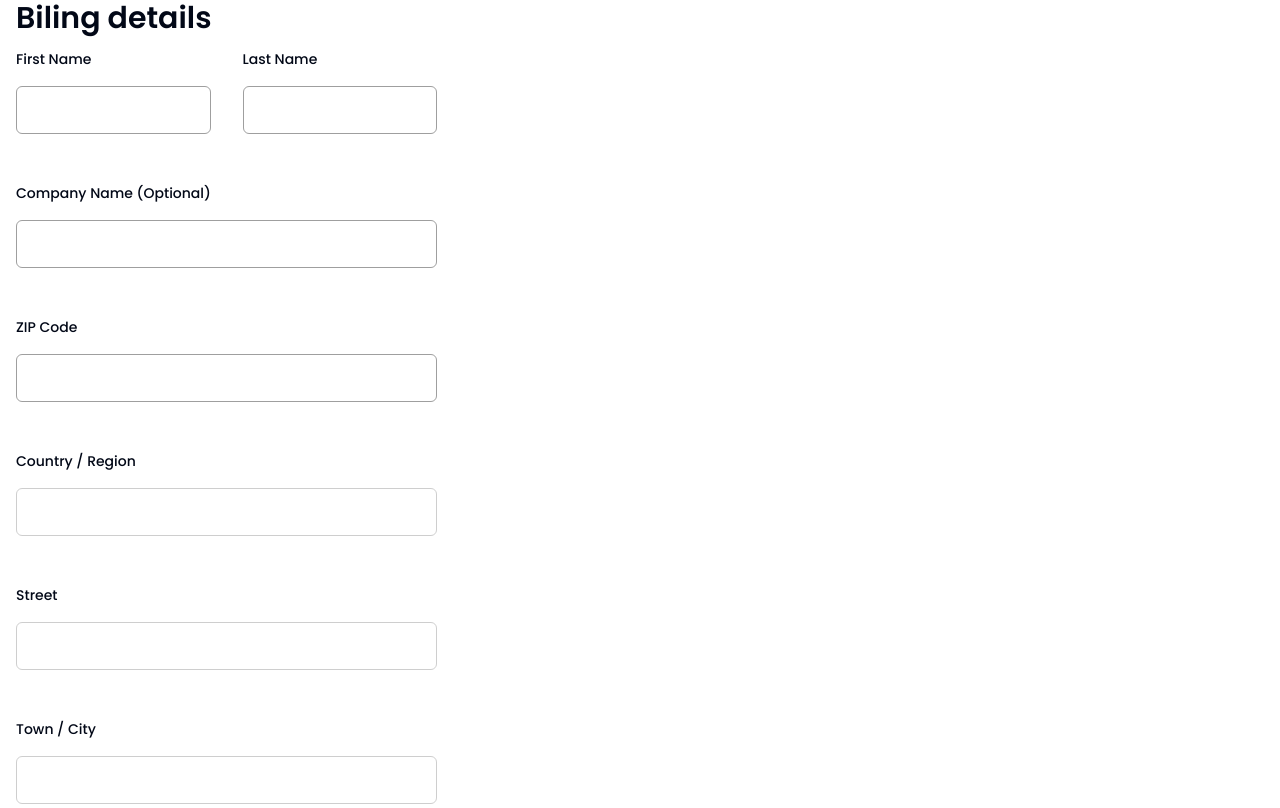
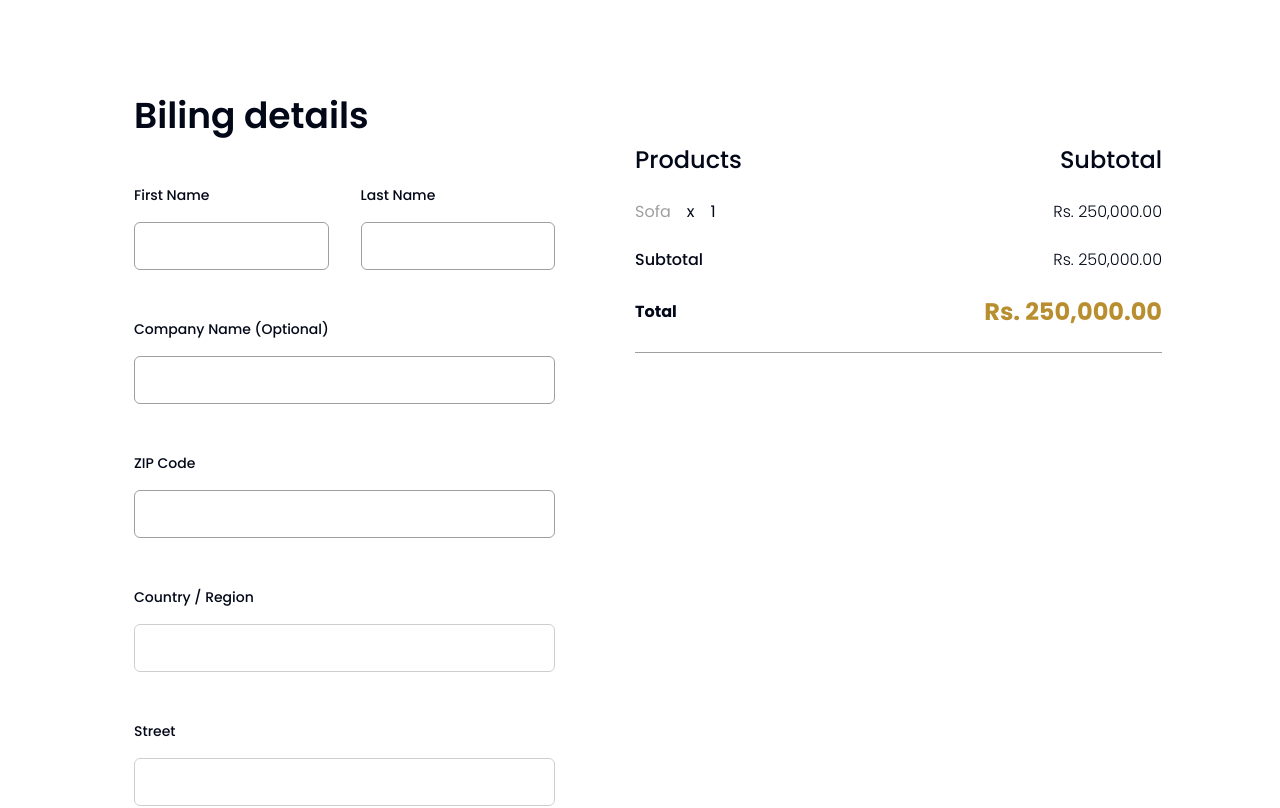
Before and after one commit to YAN-AES/Desafio3, a React (Vite) app: page /checkout in a window 1280 px wide. Shown: the top 808 px of the page. Built offline with nearby package versions, Linux system fonts and the light colour scheme; the HTML template or start-up script is replaced by a standard one.

Commit message:
feat: added form subtotal to Form page

```diff
--- a/package.json
+++ b/package.json
@@ -15,6 +15,7 @@
     "@radix-ui/react-dialog": "^1.0.5",
     "@radix-ui/react-label": "^2.0.2",
     "@radix-ui/react-popover": "^1.0.7",
+    "@radix-ui/react-radio-group": "^1.2.0",
     "@radix-ui/react-scroll-area": "^1.0.5",
     "@radix-ui/react-select": "^2.0.0",
     "@radix-ui/react-slot": "^1.0.2",
--- /dev/null
+++ b/src/components/ui/radio-group.tsx
@@ -0,0 +1,44 @@
+"use client";
+
+import * as React from "react";
+import * as RadioGroupPrimitive from "@radix-ui/react-radio-group";
+import { Circle } from "lucide-react";
+
+import { cn } from "@/lib/utils";
+
+const RadioGroup = React.forwardRef<
+  React.ElementRef<typeof RadioGroupPrimitive.Root>,
+  React.ComponentPropsWithoutRef<typeof RadioGroupPrimitive.Root>
+>(({ className, ...props }, ref) => {
+  return (
+    <RadioGroupPrimitive.Root
+      className={cn("grid gap-2", className)}
+      {...props}
+      ref={ref}
+    />
+  );
+});
+RadioGroup.displayName = RadioGroupPrimitive.Root.displayName;
+
+const RadioGroupItem = React.forwardRef<
+  React.ElementRef<typeof RadioGroupPrimitive.Item>,
+  React.ComponentPropsWithoutRef<typeof RadioGroupPrimitive.Item>
+>(({ className, ...props }, ref) => {
+  return (
+    <RadioGroupPrimitive.Item
+      ref={ref}
+      className={cn(
+        "aspect-square h-4 w-4 rounded-full border border-primary text-primary ring-offset-background focus:outline-none focus-visible:ring-2 focus-visible:ring-ring focus-visible:ring-offset-2 disabled:cursor-not-allowed disabled:opacity-50",
+        className
+      )}
+      {...props}
+    >
+      <RadioGroupPrimitive.Indicator className="flex items-center justify-center">
+        <Circle className="h-2.5 w-2.5 fill-current text-current" />
+      </RadioGroupPrimitive.Indicator>
+    </RadioGroupPrimitive.Item>
+  );
+});
+RadioGroupItem.displayName = RadioGroupPrimitive.Item.displayName;
+
+export { RadioGroup, RadioGroupItem };
--- a/src/pages/checkout/index.tsx
+++ b/src/pages/checkout/index.tsx
@@ -3,11 +3,36 @@ import { CheckoutForm } from "./form";
 
 export function Checkout() {
   return (
-    <div className="flex flex-col items-start w-full max-w-[453px]">
-      <span className="font-poppins font-semibold text-3xl pl-4">Biling details</span>
-      <div>
-        <CheckoutForm />
-      </div>
-    </div>
+    <main>
+      <section className="flex flex-row items-start justify-center font-poppins gap-16 pt-24">
+        <div className="flex flex-col items-start w-full max-w-[453px] gap-9">
+          <span className="font-poppins font-semibold text-4xl pl-4">
+            Biling details
+          </span>
+          <div>
+            <CheckoutForm />
+          </div>
+        </div>
+        <div className="flex flex-col items-center max-w-[527px] w-full pt-12 gap-6">
+          <div className="flex flex-row items-center justify-between w-full font-medium text-2xl">
+            <span>Products</span>
+            <span>Subtotal</span>
+          </div>
+          <div className="flex flex-row items-center justify-between w-full">
+            <span className="flex flex-row items-center justify-center gap-4"><span className="text-gray3">Sofa</span><span>x</span><span>1</span></span>
+            <span className="font-light">Rs. 250,000.00</span>
+          </div>
+          <div className="flex flex-row items-center justify-between w-full">
+            <span className="font-medium">Subtotal</span>
+            <span className="font-light">Rs. 250,000.00</span>
+          </div>
+          <div className="flex flex-row items-center justify-between w-full">
+            <span className="font-bold ">Total</span>
+            <span className="font-bold text-2xl text-brown2">Rs. 250,000.00</span>
+          </div>
+          <div className="flex w-full bg-gray3 h-[1px]"></div>
+        </div>
+      </section>
+    </main>
   );
 }
```
Also changed, not shown: 1 other file (tests, documents, lock files or other folders).
